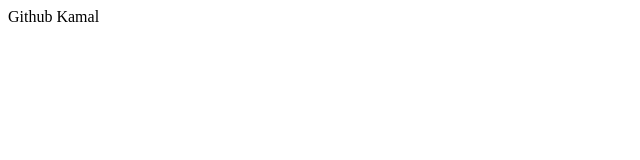
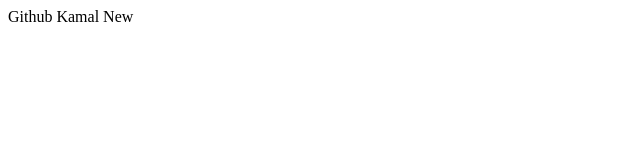
Before and after one commit to nino-t/kamal-repo, a plain HTML site: page index.html in a window 1280 px wide. Shown: the full height of the page, 0-640 px from the left. Drawn offline with Linux system fonts and the light colour scheme.

Commit message:
Update Text Kamal New

```diff
--- a/index.html
+++ b/index.html
@@ -1 +1 @@
-<p>Github Kamal</p>
+<p>Github Kamal New</p>
```
